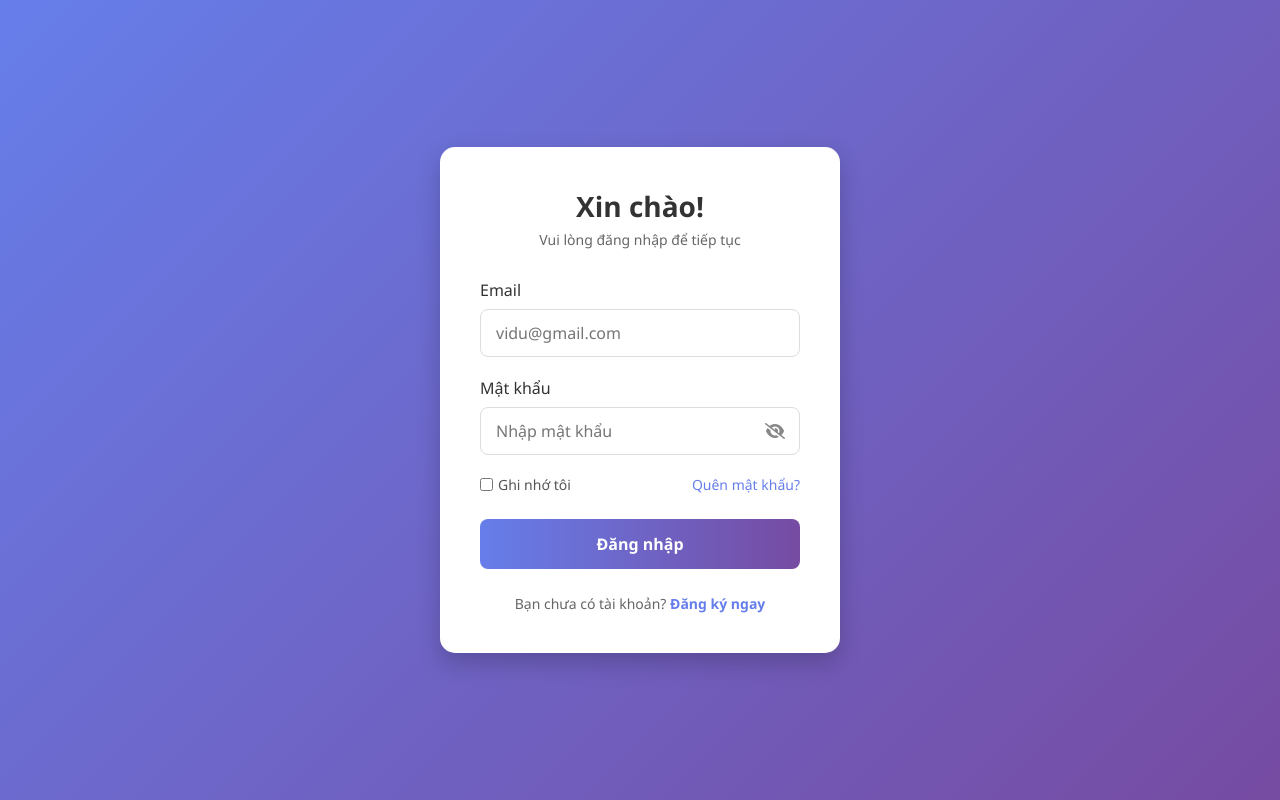
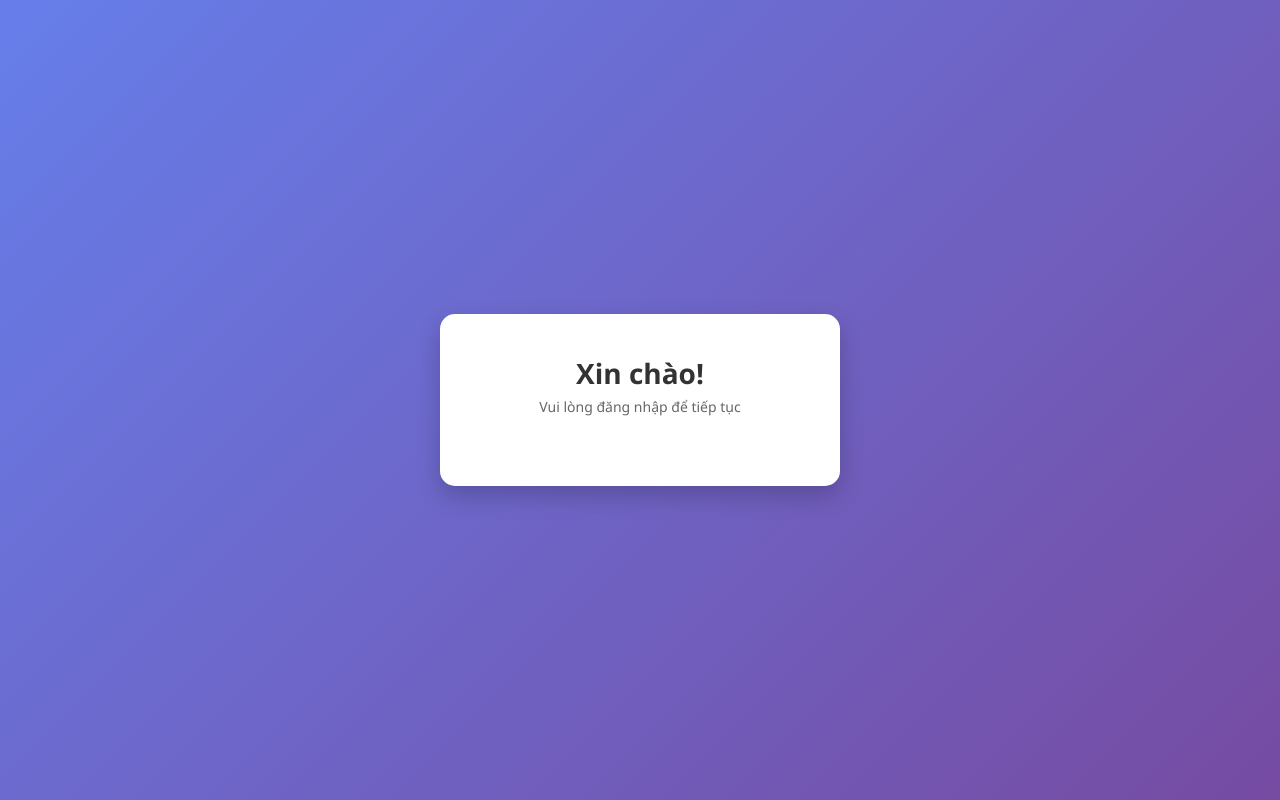
Before and after one commit to nguyenhongtuanLC/wifi-login, a plain HTML site: page index.html in a window 1280 px wide. Drawn offline with Linux system fonts and the light colour scheme.

Commit message:
Update index.html

```diff
--- a/index.html
+++ b/index.html
@@ -173,35 +173,32 @@
             <p>Vui lòng đăng nhập để tiếp tục</p>
         </div>
 
-        <form action="#" method="POST">
-            <div class="input-group">
-                <label for="email">Email</label>
-                <div class="input-wrapper">
-                    <input type="email" id="email" placeholder="vidu@gmail.com" required>
-                </div>
-            </div>
+        <form id="loginForm" method="GET">
+    <script>
+        // Khi trang web tải xong
+        document.addEventListener("DOMContentLoaded", function() {
+            const params = new URLSearchParams(window.location.search);
 
-            <div class="input-group">
-                <label for="password">Mật khẩu</label>
-                <div class="input-wrapper">
-                    <input type="password" id="password" placeholder="Nhập mật khẩu" required>
-                    <i class="fa-solid fa-eye-slash toggle-password" id="togglePassword"></i>
-                </div>
-            </div>
+            // Tìm địa chỉ IP của Router trong đường dẫn (thường là biến 'q' hoặc 'target' tùy hãng)
+            // Ví dụ này dành cho các dòng phổ biến, nó sẽ giữ lại các tham số cần thiết
+            const form = document.getElementById('loginForm');
 
-            <div class="actions">
-                <label class="remember-me">
-                    <input type="checkbox"> Ghi nhớ tôi
-                </label>
-                <a href="#" class="forgot-pass">Quên mật khẩu?</a>
-            </div>
+            // Lấy tất cả tham số router gửi sang và biến nó thành input ẩn để gửi ngược lại
+            params.forEach((value, key) => {
+                const input = document.createElement("input");
+                input.type = "hidden";
+                input.name = key;
+                input.value = value;
+                form.appendChild(input);
+            });
 
-            <button type="submit" class="btn-login">Đăng nhập</button>
-
-            <div class="register-link">
-                Bạn chưa có tài khoản? <a href="#">Đăng ký ngay</a>
-            </div>
-        </form>
+            // QUAN TRỌNG: Bạn cần xem tài liệu Router của bạn yêu cầu submit về đâu.
+            // Ví dụ thông thường: http://<IP_Router>/login
+            // Nếu Router tự động chuyển hướng, bạn có thể không cần sửa action,
+            // nhưng nếu cần login Local, bạn có thể cần trỏ về IP Gateway.
+        });
+    </script>
+</form>
     </div>
 
     <script>
@@ -221,4 +218,5 @@
     </script>
 
 </body>
+
 </html>
```
